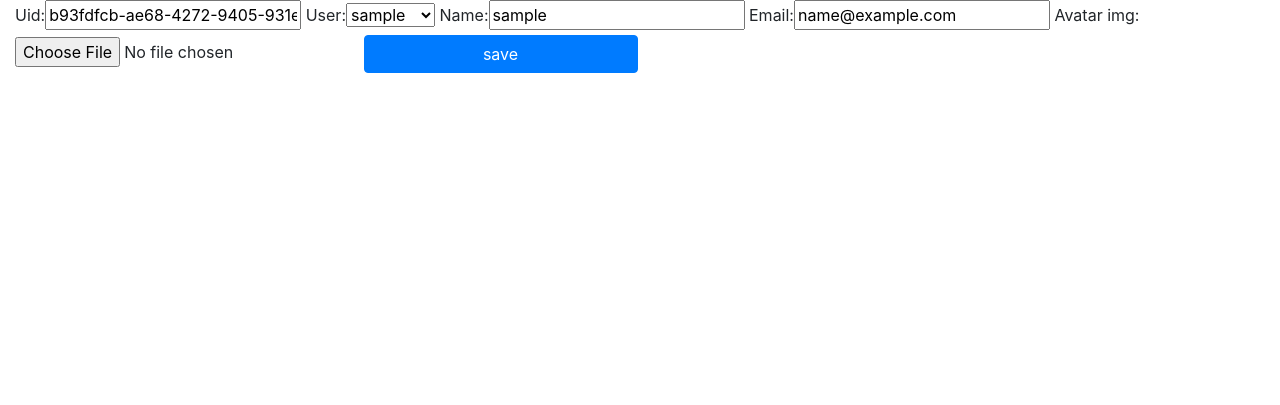
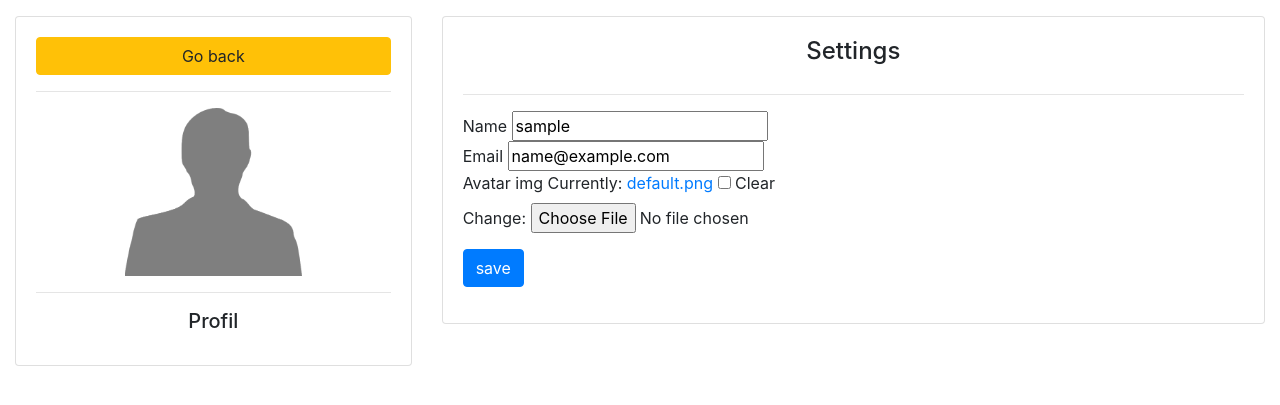
Before and after one commit to Abderrahman-byte/movies-playlist-app, a Django app: page /user/ in a window 1280 px wide. Shown: the part 56-461 px from the top of the page. Run offline with Django 3.2, Linux system fonts and the light colour scheme; the visitor is signed in with stand-in values (Sample User, id 1); data comes from the database, SQL or seed files in the repository; some libraries are stand-ins or nearby versions.

Commit message:
added profil view and template

```diff
--- a/main/forms.py
+++ b/main/forms.py
@@ -18,3 +18,4 @@ class ProfilForm(forms.ModelForm) :
     class Meta :
         model = Profil
         fields = '__all__'
+        exclude = ['uid', 'user']
--- a/main/models.py
+++ b/main/models.py
@@ -9,7 +9,7 @@ class Profil(models.Model) :
     user = models.OneToOneField(User, on_delete=models.CASCADE)
     name = models.CharField(max_length=200)
     email = models.CharField(max_length=200)
-    avatar_img = models.ImageField(null=True, blank=True)
+    avatar_img = models.ImageField(default='default.png', null=True, blank=True)
     created_date = models.DateTimeField(auto_now_add=True)
 
     class Meta :
--- a/main/templates/main/profil.html
+++ b/main/templates/main/profil.html
@@ -1,8 +1,33 @@
 {% extends 'main/generic.html' %}
 
 {% block content %}
-<form >
-    {{ form }}
-    <input class="btn btn-primary" value="save" />
-</form>
+<div class="row my-3">
+    <div class="col-md-4">
+        <div class="card card-body">
+            <a href="{% url 'trending' %}" class="btn btn-warning">Go back</a>
+            <hr />
+            <img width="50%" src="/images/{{request.user.profil.avatar_img}}" class="img-fluid mx-auto" />
+            <hr />
+            <h5 class="card-title text-center">Profil</h5>
+        </div>
+
+    </div>
+    <div class="col-md-8">
+        <div class="card card-body">
+            <h4 class="card-title text-center">Settings</h4>
+            <hr>
+            <form method="POST" action="" enctype="multipart/form-data" >
+                {% for field in form %}
+                <div class="form-group">
+                    {% csrf_token %}
+                    {{ field.label }}
+                    {{ field }}
+                    {% endfor %}
+                </div>
+                <input type="submit" class="btn btn-primary" value="save" />
+            </form>
+        </div>
+    </div>
+</div>
+
 {% endblock %}
--- a/main/views.py
+++ b/main/views.py
@@ -132,7 +132,23 @@ def mediaDetailsView(request, media_type, id) :
     else :
         return render(request, 'main/Notfound.html')
 
+def handle_uploaded_file(f):
+    with open('C:/Users/ENVY/Desktop/name.txt', 'wb+') as destination:
+        for chunk in f.chunks():
+            destination.write(chunk)
+
 def profilView(request) :
     user = Profil.objects.get(user=request.user)
     form = ProfilForm(instance=user)
+
+    if request.method == 'POST' :
+        form = ProfilForm(request.POST, request.FILES, instance=user)
+
+        if form.is_valid() :
+            form.save()
+            return redirect(reverse('profil'))
+        else :
+            for error in form.errors :
+                messages.error(request, form.errors.get(error))
+
     return render(request, 'main/profil.html', { 'form': form })
```
Also changed, not shown: main/migrations/0010_auto_20200321_1719.py (added), static/images/4e34846862d9cc78681aa2a18799eb92--band-photos-portrait-photo.jpg (added), static/images/4e34846862d9cc78681aa2a18799eb92--band-photos-portrait-photo_CmsGEx8.jpg (added), static/images/4e34846862d9cc78681aa2a18799eb92--band-photos-portrait-photo_OhJex5y.jpg (added), static/images/4e34846862d9cc78681aa2a18799eb92--band-photos-portrait-photo_Ujbjb63.jpg (added), static/images/4e34846862d9cc78681aa2a18799eb92--band-photos-portrait-photo_Zs0dJoD.jpg (added).
